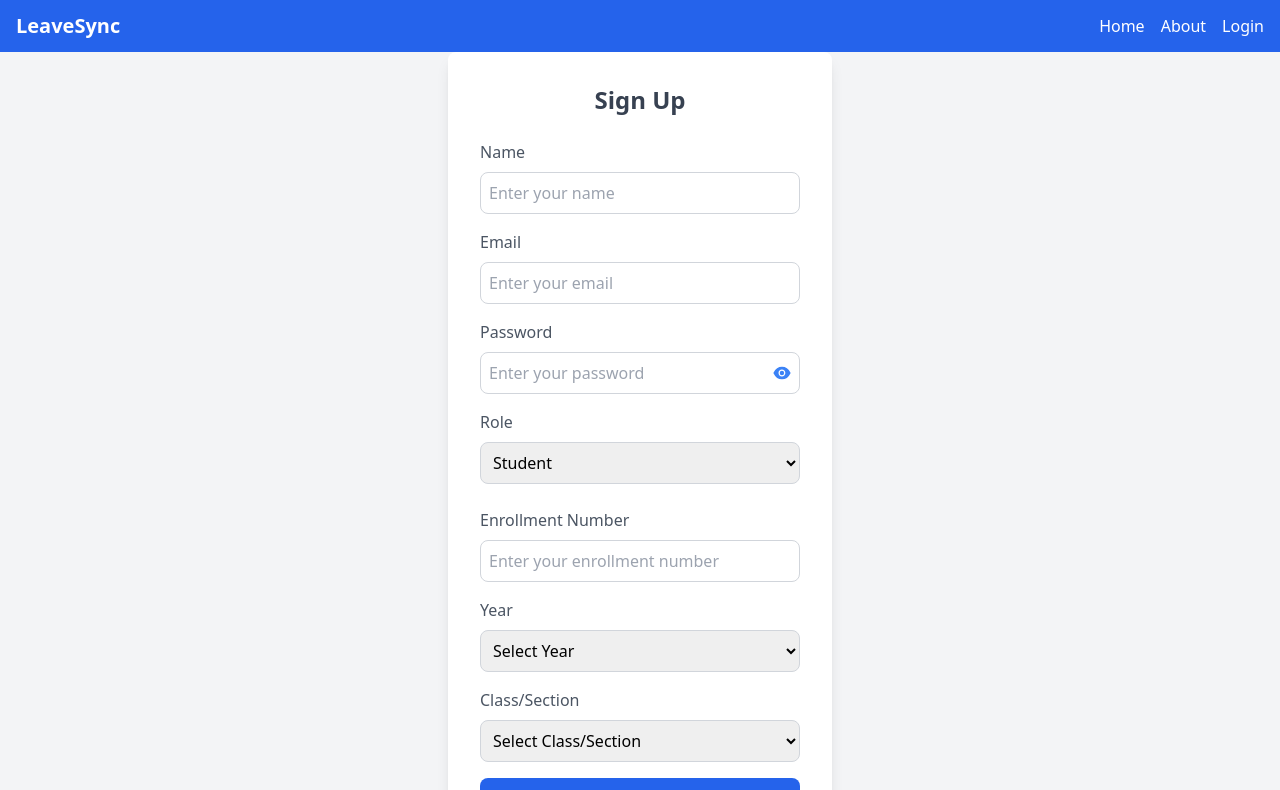
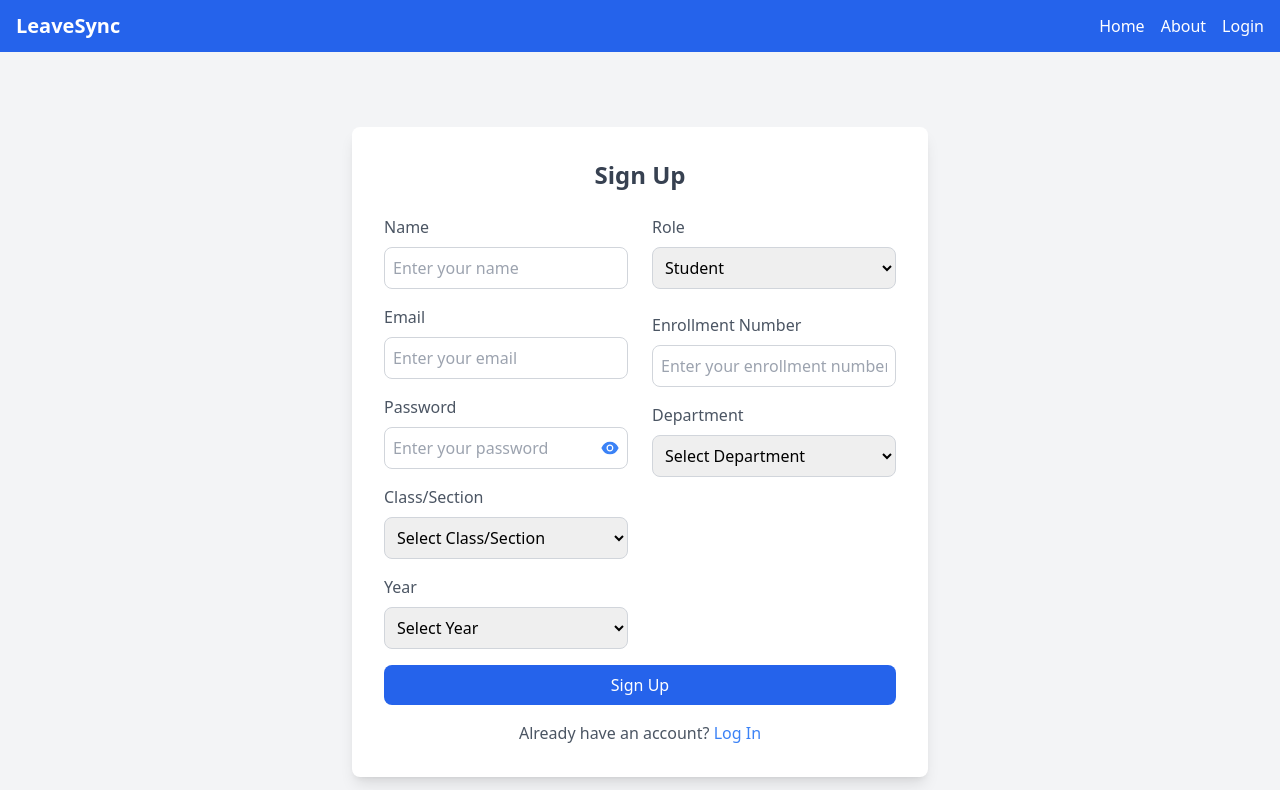
Before and after one commit to aryansingh10/EarlyLeaveManagementSystem, a React (Create React App) app in the folder leave-management-frontend/: page /signup in a window 1280 px wide. Shown: the top 790 px of the page. Built offline with nearby package versions, Linux system fonts and the light colour scheme.

Commit message:
updated signup and authentication services

```diff
--- a/leave-management-frontend/src/pages/Auth/Signup.js
+++ b/leave-management-frontend/src/pages/Auth/Signup.js
@@ -1,57 +1,77 @@
-import React, { useState } from 'react';
-import { useAuth } from '../../contexts/AuthContext';
-import { useNavigate, Link } from 'react-router-dom';
-import { toast } from 'react-toastify';
-import { AiFillEye, AiFillEyeInvisible } from 'react-icons/ai';
+import React, { useState } from "react";
+import { useAuth } from "../../contexts/AuthContext";
+import { useNavigate, Link } from "react-router-dom";
+import { toast } from "react-toastify";
+import { AiFillEye, AiFillEyeInvisible } from "react-icons/ai";
 
 const Signup = () => {
-  const [email, setEmail] = useState('');
-  const [name, setName] = useState('');
-  const [password, setPassword] = useState('');
+  const [email, setEmail] = useState("");
+  const [name, setName] = useState("");
+  const [password, setPassword] = useState("");
   const [showPassword, setShowPassword] = useState(false);
-  const [role, setRole] = useState('student');
-  const [enrollmentNumber, setEnrollmentNumber] = useState('');
-  const [year, setYear] = useState('');
-  const [classSection, setClassSection] = useState('');
+  const [role, setRole] = useState("student");
+  const [enrollmentNumber, setEnrollmentNumber] = useState("");
+  const [year, setYear] = useState("");
+  const [department, setDepartment] = useState("");
+  const [classSection, setClassSection] = useState("");
   const { signup } = useAuth();
-  const [error, setError] = useState('');
+  const [error, setError] = useState("");
   const navigate = useNavigate();
 
   const validateEmail = (email) => {
-    // Regex to validate email ending in .com
-    const emailRegex = /^[^\s@]+@[^\s@]+\.[^\s@]+$/;
-    return emailRegex.test(email) && email.endsWith('.com');
+    // Regex to validate email ending in .com, .in, or .org
+    const emailRegex = /^[^\s@]+@[^\s@]+\.(com|in|org)$/;
+    return emailRegex.test(email);
   };
 
   const handleSubmit = async (e) => {
     e.preventDefault();
 
     if (!validateEmail(email)) {
-      setError('Invalid email format. Please enter a valid .com email.');
-      toast.error('Invalid email format. Please enter a valid .com email.');
+      setError("Invalid email format. Please enter a valid .com email.");
+      toast.error("Invalid email format. Please enter a valid .com email.");
       return;
     }
 
-    if (role === 'student' && (!enrollmentNumber || !year || !classSection)) {
-      setError('Enrollment number, year, and class/section are required for students.');
-      toast.error('Enrollment number, year, and class/section are required for students.');
+    if (role === "student" && (!enrollmentNumber || !year || !classSection)) {
+      setError(
+        "Enrollment number, year, and class/section are required for students."
+      );
+      toast.error(
+        "Enrollment number, year, and class/section are required for students."
+      );
       return;
     }
 
     try {
-      await signup(name, email, password, role, enrollmentNumber, classSection, year);
-      navigate(`/${role}-dashboard`);
+      console.log(department);
+      await signup(
+        name,
+        email,
+        password,
+        role,
+        enrollmentNumber,
+        classSection,
+        year,
+        department
+      );
+      navigate(`/login`);
     } catch (error) {
-      console.error('Signup error: ', error);
-      setError('Signup failed. Please try again.');
+      console.error("Signup error: ", error);
+      setError("Signup failed. Please try again.");
     }
   };
 
   return (
     <div className="flex items-center justify-center min-h-screen bg-gray-100">
-      <div className="bg-white shadow-lg rounded-lg p-8 max-w-sm w-full">
-        <h2 className="text-2xl font-bold text-center text-gray-700 mb-6">Sign Up</h2>
+      <div className="bg-white shadow-lg rounded-lg p-8 max-w-xl w-full">
+        <h2 className="text-2xl font-bold text-center text-gray-700 mb-6">
+          Sign Up
+        </h2>
         <form onSubmit={handleSubmit}>
+          <div className="grid grid-cols-1 md:grid-cols-2 gap-6">
+            {/* Left Column */}
+            <div>
               <div className="mb-4">
                 <label className="block text-gray-600 mb-2">Name</label>
                 <input
@@ -78,7 +98,7 @@ const Signup = () => {
                 <label className="block text-gray-600 mb-2">Password</label>
                 <div className="relative">
                   <input
-                type={showPassword ? 'text' : 'password'}
+                    type={showPassword ? "text" : "password"}
                     value={password}
                     onChange={(e) => setPassword(e.target.value)}
                     required
@@ -90,35 +110,33 @@ const Signup = () => {
                     onClick={() => setShowPassword(!showPassword)}
                     className="absolute inset-y-0 right-2 flex items-center text-blue-500 hover:text-blue-700"
                   >
-                {showPassword ? <AiFillEyeInvisible size={20} /> : <AiFillEye size={20} />}
+                    {showPassword ? (
+                      <AiFillEyeInvisible size={20} />
+                    ) : (
+                      <AiFillEye size={20} />
+                    )}
                   </button>
                 </div>
               </div>
-          <div className="mb-6">
-            <label className="block text-gray-600 mb-2">Role</label>
+              {role !== "hod" && (
+                <>
+                  <div className="mb-4">
+                    <label className="block text-gray-600 mb-2">
+                      Class/Section
+                    </label>
                     <select
-              value={role}
-              onChange={(e) => setRole(e.target.value)}
+                      value={classSection}
+                      onChange={(e) => setClassSection(e.target.value)}
+                      required
                       className="w-full border border-gray-300 rounded-lg p-2 focus:outline-none focus:ring-2 focus:ring-blue-500"
                     >
-              <option value="student">Student</option>
-              <option value="coordinator">Coordinator</option>
-              <option value="hod">HOD</option>
+                      <option value="">Select Class/Section</option>
+                      <option value={`${department}1`}>{department}-1</option>
+                      <option value={`${department}2`}>{department}-2</option>
+                      <option value={`${department}3`}>{department}-3</option>
+                      <option value={`${department}4`}>{department}-4</option>
+                      <option value={`${department}5`}>{department}-5</option>
                     </select>
-          </div>
-
-          {role === 'student' && (
-            <>
-              <div className="mb-4">
-                <label className="block text-gray-600 mb-2">Enrollment Number</label>
-                <input
-                  type="text"
-                  value={enrollmentNumber}
-                  onChange={(e) => setEnrollmentNumber(e.target.value)}
-                  required
-                  className="w-full border border-gray-300 rounded-lg p-2 focus:outline-none focus:ring-2 focus:ring-blue-500"
-                  placeholder="Enter your enrollment number"
-                />
                   </div>
                   <div className="mb-4">
                     <label className="block text-gray-600 mb-2">Year</label>
@@ -135,24 +153,65 @@ const Signup = () => {
                       <option value="4">4th Year</option>
                     </select>
                   </div>
+                </>
+              )}
+            </div>
+
+            {/* Right Column */}
+            <div>
+              <div className="mb-6">
+                <label className="block text-gray-600 mb-2">Role</label>
+                <select
+                  value={role}
+                  onChange={(e) => setRole(e.target.value)}
+                  className="w-full border border-gray-300 rounded-lg p-2 focus:outline-none focus:ring-2 focus:ring-blue-500"
+                >
+                  <option value="student">Student</option>
+                  <option value="coordinator">Coordinator</option>
+                  <option value="hod">HOD</option>
+                </select>
+              </div>
+
+              {role === "student" && (
+                <>
                   <div className="mb-4">
-                <label className="block text-gray-600 mb-2">Class/Section</label>
+                    <label className="block text-gray-600 mb-2">
+                      Enrollment Number
+                    </label>
+                    <input
+                      type="text"
+                      value={enrollmentNumber}
+                      onChange={(e) => setEnrollmentNumber(e.target.value)}
+                      required
+                      className="w-full border border-gray-300 rounded-lg p-2 focus:outline-none focus:ring-2 focus:ring-blue-500"
+                      placeholder="Enter your enrollment number"
+                    />
+                  </div>
+                </>
+              )}
+
+              <div className="mb-4">
+                <label className="block text-gray-600 mb-2">Department</label>
                 <select
-                  value={classSection}
-                  onChange={(e) => setClassSection(e.target.value)}
+                  value={department}
+                  onChange={(e) => setDepartment(e.target.value)}
                   required
                   className="w-full border border-gray-300 rounded-lg p-2 focus:outline-none focus:ring-2 focus:ring-blue-500"
                 >
-                  <option value="">Select Class/Section</option>
-                  <option value="CS1">CS1</option>
-                  <option value="CS2">CS2</option>
-                  <option value="CS3">CS3</option>
-                  <option value="CS4">CS4</option>
-                  <option value="CS5">CS5</option>
+                  <option value="">Select Department</option>
+                  <option value="CSE">CSE</option>
+                  <option value="CSIT">CSIT</option>
+                  <option value="IT">IT</option>
+                  <option value="ECE">ECE</option>
+                  <option value="MECH">MECH</option>
+                  <option value="CIVIL">CIVIL</option>
+                  <option value="AIML">AIML</option>
+                  <option value="DS">DS</option>
+                  <option value="IOT">IOT</option>
                 </select>
               </div>
-            </>
-          )}
+            </div>
+          </div>
 
           {error && <p className="text-red-500 text-sm mb-4">{error}</p>}
           <button
@@ -165,7 +224,7 @@ const Signup = () => {
 
         {/* Link to login */}
         <p className="text-center text-gray-600 mt-4">
-          Already have an account?{' '}
+          Already have an account?{" "}
           <Link to="/login" className="text-blue-500 hover:underline">
             Log In
           </Link>
```
Also changed, not shown: leave-management-frontend/src/services/authService.js (+48 -21 lines). Lines whose indentation alone changed are shown as unchanged.
